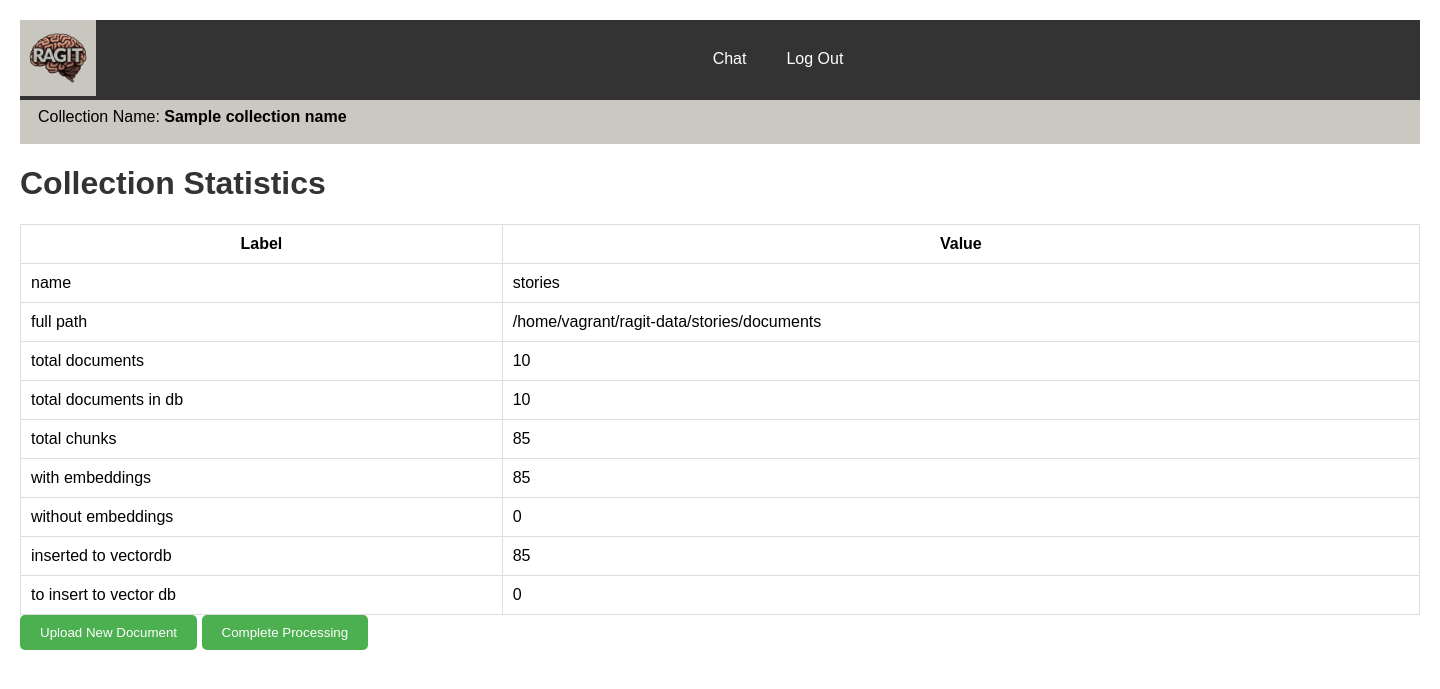
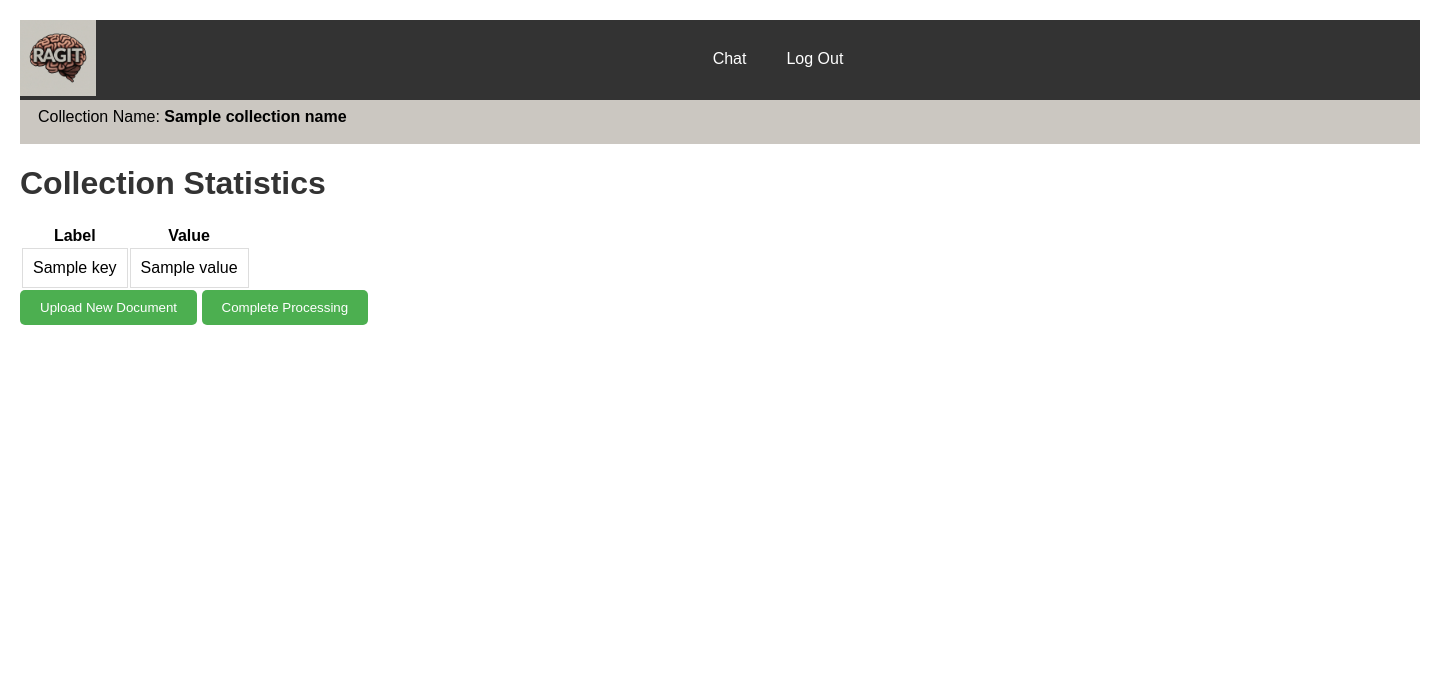
Before and after one commit to codingismycraft/ragit, a Python web app: template ragit/front_end/templates/templates/admin.html in a window 1440 px wide. Shown: the top 689 px of the page. Run offline with Jinja, Linux system fonts and the light colour scheme; the template is opened without the code that fills it: most values are stand-ins (such as "Sample title", 1, 10 or a date in 2020); some libraries are stand-ins or nearby versions.

Commit message:
Improves the admin screen.

```diff
--- a/ragit/front_end/templates/templates/admin.html
+++ b/ragit/front_end/templates/templates/admin.html
@@ -2,37 +2,28 @@
 {% block content %}
 
     <h1>Collection Statistics</h1>
-<table id="stats_table">
+    <table>
+        <thead>
         <tr>
             <th>Label</th>
             <th>Value</th>
         </tr>
-    <!-- Dynamically generated data will go here -->
-    <script>
-        // Sample dynamic data (replace with your actual data)
-        const data = [
-            { label: 'name', value: 'stories' },
-            { label: 'full path', value: '/home/vagrant/ragit-data/stories/documents' },
-            { label: 'total documents', value: 10 },
-            { label: 'total documents in db', value: 10 },
-            { label: 'total chunks', value: 85 },
-            { label: 'with embeddings', value: 85 },
-            { label: 'without embeddings', value: 0 },
-            { label: 'inserted to vectordb', value: 85 },
-            { label: 'to insert to vector db', value: 0 }
-        ];
-
-        // Generate the table rows dynamically
-        const tableBody = document.getElementById('stats_table').getElementsByTagName('tbody')[0];
-        data.forEach((item) => {
-            const row = tableBody.insertRow();
-            row.insertCell().innerHTML = item.label;
-            row.insertCell().innerHTML = `${item.value}`;
-        });
-    </script>
+        </thead>
+        <tbody>
+        {% for key, value in data.items() %}
+            <tr>
+                <td>{{ key }}</td>
+                <td>{{ value }}</td>
+            </tr>
+        {% endfor %}
+        </tbody>
     </table>
 
-<button class="admin_button" id="upload-new-document">Upload New Document</button>
-<button class="admin_button" id="complete-processing">Complete Processing</button>
+    <button class="admin_button" id="upload-new-document">
+        Upload New Document
+    </button>
+    <button class="admin_button" id="complete-processing">
+        Complete Processing
+    </button>
 
 {% endblock %}
```
Also changed, not shown: ragit/front_end/app.py (+47 -1 lines). Lines whose indentation alone changed are shown as unchanged.
